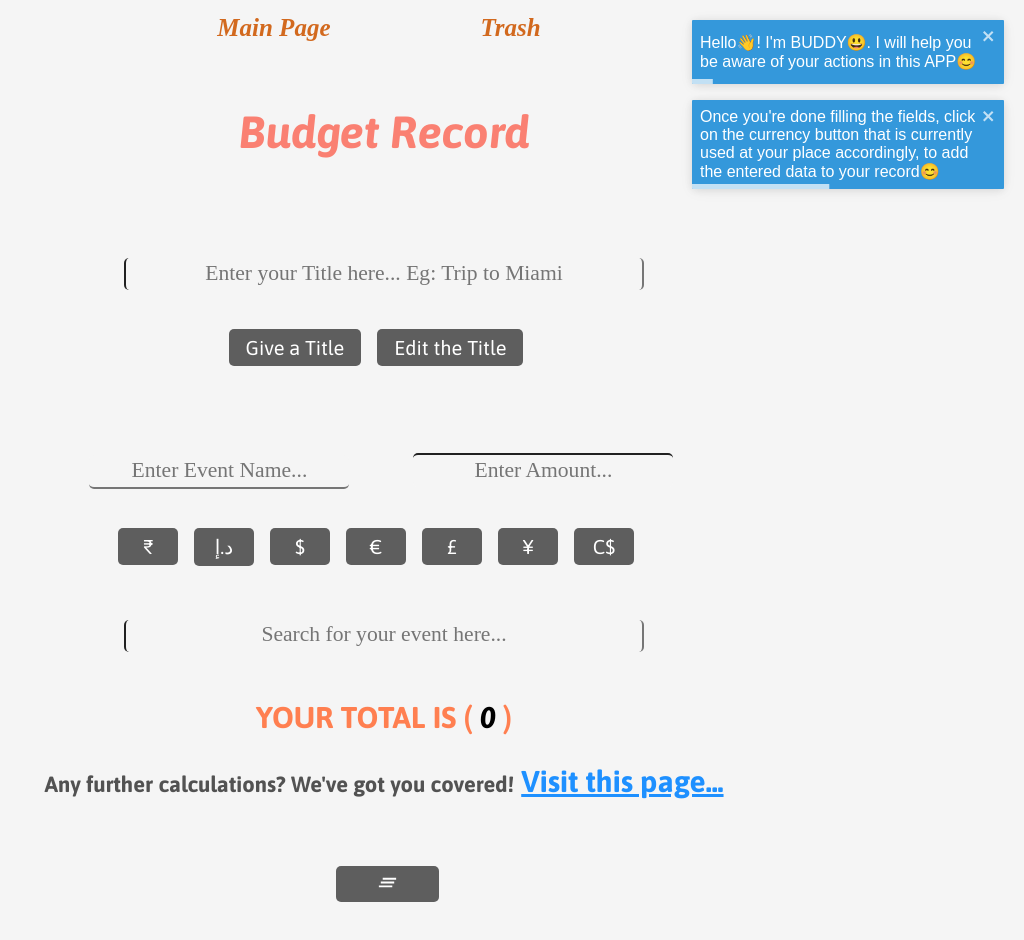
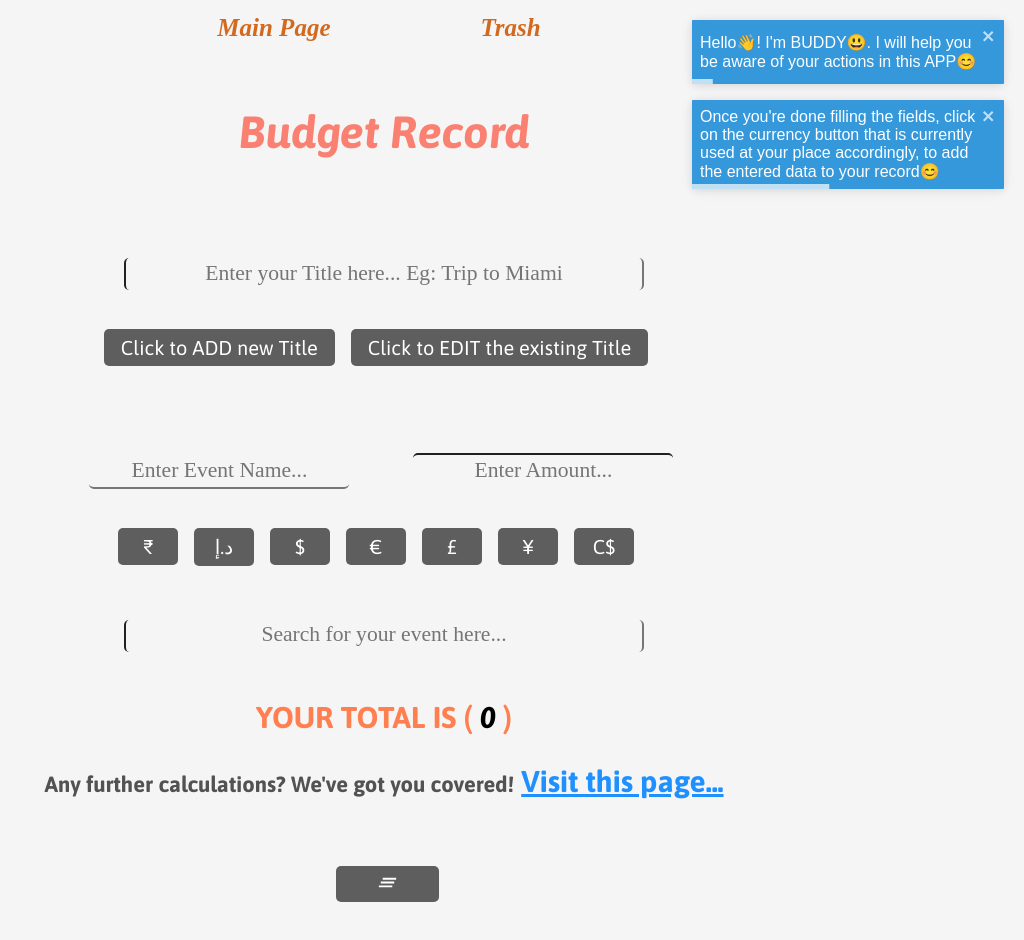
Before and after one commit to kavilivishnu/The-Budget-Record, a React (Create React App) app: page / in a window 1280 px wide. Shown: the top 940 px of the page, without its empty margins (256-1280 px from the left). Built offline with nearby package versions, Linux system fonts and the light colour scheme; a web font is replaced by a local one.

Commit message:
changed the names of the buttons related to title part

```diff
--- a/src/BUDGET/BudgetRecord.js
+++ b/src/BUDGET/BudgetRecord.js
@@ -253,10 +253,10 @@ function BudgetRecord() {
                     />
                     <br />
                     <button className="add_button" onClick={(e) => handleTitle(e)}>
-                        <span style={{ color: "white" }}>Give a Title</span>
+                        <span style={{ color: "white" }}>Click to ADD new Title</span>
                     </button>
                     <button className="add_button" onClick={(e) => handleRename(e)}>
-                        <span style={{ color: "white" }}>Edit the Title</span>
+                        <span style={{ color: "white" }}>Click to EDIT the existing Title</span>
                     </button>
                     <br />
                     <input
```
Also changed, not shown: 1 other file (tests, documents, lock files or other folders).
